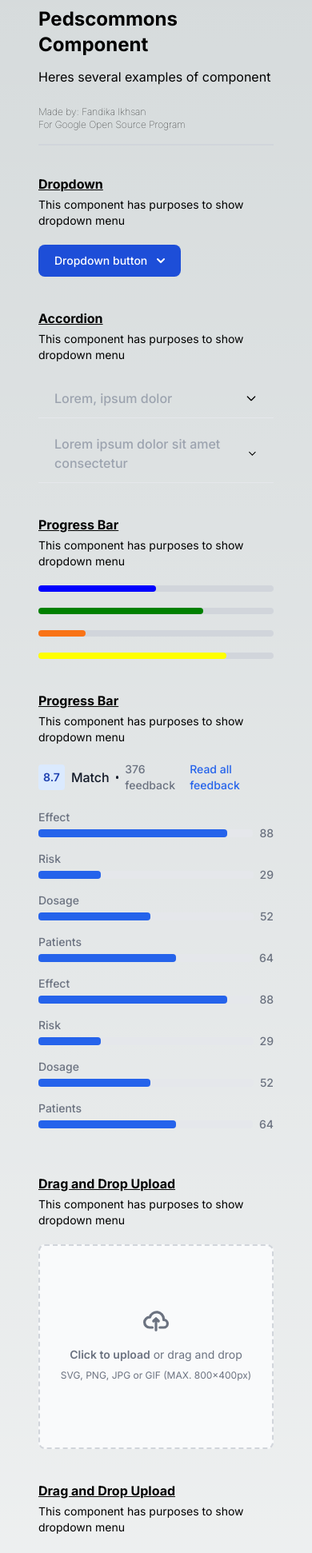
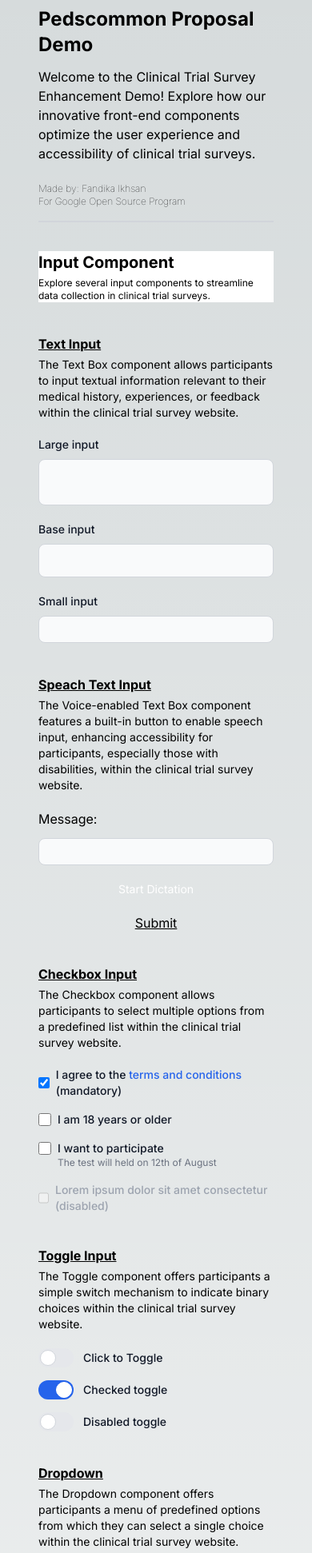
Before and after one commit to fandikaikhsan/pedscommons-proposal, a Next.js app: page / in a window 390 px wide. Shown: the part 40-1982 px from the top of the page at 80% size. Built offline with nearby package versions, Linux system fonts and the light colour scheme.

Commit message:
chore: change copy and dropdown example data

```diff
--- a/src/app/page.tsx
+++ b/src/app/page.tsx
@@ -14,10 +14,12 @@ export default function Home() {
     <main className="flex flex-col gap-4 lg:gap-10 min-h-screen items-center p-12 lg:p-24">
       <div>
         <h1 className="text-2xl lg:text-6xl font-bold">
-          Pedscommons Component
+          Pedscommon Proposal Demo
         </h1>
         <p className="text-base lg:text-xl mt-3">
-          Heres several examples of component
+          Welcome to the Clinical Trial Survey Enhancement Demo! Explore how our
+          innovative front-end components optimize the user experience and
+          accessibility of clinical trial surveys.
         </p>
         <p className="font-thin text-xs lg:text-base mt-6">
           Made by: Fandika Ikhsan
@@ -30,15 +32,105 @@ export default function Home() {
       <div className="w-full h-0.5 bg-gray-300 mb-5" />
       <div className="flex flex-col items-left gap-10 w-full lg:w-[40%]">
         <div className="flex flex-col gap-5">
+          <div className="flex flex-col gap-1 bg-white">
+            <h2 className="font-bold text-xl lg:text-4xl text-black">
+              Input Component
+            </h2>
+            <h4 className="text-xs lg:text-sm text-black">
+              Explore several input components to streamline data collection in
+              clinical trial surveys.
+            </h4>
+          </div>
+        </div>
+        <div className="flex flex-col gap-5">
+          <div className="flex flex-col gap-1">
+            <h3 className="font-bold text-base lg:text-xl underline">
+              Text Input
+            </h3>
+            <h4 className="text-sm lg:text-base">
+              The Text Box component allows participants to input textual
+              information relevant to their medical history, experiences, or
+              feedback within the clinical trial survey website.
+            </h4>
+          </div>
+          <Form />
+        </div>
+        <div className="flex flex-col gap-5">
+          <div className="flex flex-col gap-1">
+            <h3 className="font-bold text-base lg:text-xl underline">
+              Speach Text Input
+            </h3>
+            <h4 className="text-sm lg:text-base">
+              The Voice-enabled Text Box component features a built-in button to
+              enable speech input, enhancing accessibility for participants,
+              especially those with disabilities, within the clinical trial
+              survey website.
+            </h4>
+          </div>
+          <SpeechFormWrap />
+        </div>
+        <div className="flex flex-col gap-5">
+          <div className="flex flex-col gap-1">
+            <h3 className="font-bold text-base lg:text-xl underline">
+              Checkbox Input
+            </h3>
+            <h4 className="text-sm lg:text-base">
+              The Checkbox component allows participants to select multiple
+              options from a predefined list within the clinical trial survey
+              website.
+            </h4>
+          </div>
+          <Checkbox />
+        </div>
+        <div className="flex flex-col gap-5">
+          <div className="flex flex-col gap-1">
+            <h3 className="font-bold text-base lg:text-xl underline">
+              Toggle Input
+            </h3>
+            <h4 className="text-sm lg:text-base">
+              The Toggle component offers participants a simple switch mechanism
+              to indicate binary choices within the clinical trial survey
+              website.
+            </h4>
+          </div>
+          <Toogle />
+        </div>
+        <div className="flex flex-col gap-5">
           <div className="flex flex-col gap-1">
             <h3 className="font-bold text-base lg:text-xl underline">
               Dropdown
             </h3>
             <h4 className="text-sm lg:text-base">
-              This component has purposes to show dropdown menu
+              The Dropdown component offers participants a menu of predefined
+              options from which they can select a single choice within the
+              clinical trial survey website.
             </h4>
           </div>
           <Dropdown />
+        </div>
+
+        <div className="flex flex-col gap-5">
+          <div className="flex flex-col gap-1">
+            <h3 className="font-bold text-base lg:text-xl underline">
+              Drag and Drop Upload
+            </h3>
+            <h4 className="text-sm lg:text-base">
+              The Drag-and-Drop Upload component allows participants to easily
+              upload files by dragging them from their device and dropping them
+              onto the designated area within the clinical trial survey website.
+            </h4>
+          </div>
+          <DragUpload />
+        </div>
+        <div className="flex flex-col gap-5 mt-8">
+          <div className="flex flex-col gap-1 bg-white">
+            <h2 className="font-bold text-xl lg:text-4xl text-black">
+              Views Component
+            </h2>
+            <h4 className="text-xs lg:text-sm text-black">
+              Discover user-friendly views and navigation elements.
+            </h4>
+          </div>
         </div>
         <div className="flex flex-col gap-5">
           <div className="flex flex-col gap-1">
@@ -46,7 +138,9 @@ export default function Home() {
               Accordion
             </h3>
             <h4 className="text-sm lg:text-base">
-              This component has purposes to show dropdown menu
+              The Accordion component presents collapsible sections that allow
+              participants to view and interact with content in a compact and
+              organized manner within the clinical trial survey website.
             </h4>
           </div>
           <AccordionList />
@@ -57,7 +151,9 @@ export default function Home() {
               Progress Bar
             </h3>
             <h4 className="text-sm lg:text-base">
-              This component has purposes to show dropdown menu
+              The Progress Bar component visually tracks participants'
+              progression through the clinical trial survey, providing a clear
+              indicator of their completion status.
             </h4>
           </div>
           <ProgressBarList />
@@ -65,7 +161,7 @@ export default function Home() {
         <div className="flex flex-col gap-5">
           <div className="flex flex-col gap-1">
             <h3 className="font-bold text-base lg:text-xl underline">
-              Progress Bar
+              Detail Progress Bar
             </h3>
             <h4 className="text-sm lg:text-base">
               This component has purposes to show dropdown menu
@@ -76,65 +172,13 @@ export default function Home() {
         <div className="flex flex-col gap-5">
           <div className="flex flex-col gap-1">
             <h3 className="font-bold text-base lg:text-xl underline">
-              Drag and Drop Upload
+              Color Contrast
             </h3>
             <h4 className="text-sm lg:text-base">
-              This component has purposes to show dropdown menu
-            </h4>
-          </div>
-          <DragUpload />
-        </div>
-        <div className="flex flex-col gap-5">
-          <div className="flex flex-col gap-1">
-            <h3 className="font-bold text-base lg:text-xl underline">
-              Drag and Drop Upload
-            </h3>
-            <h4 className="text-sm lg:text-base">
-              This component has purposes to show dropdown menu
-            </h4>
-          </div>
-          <Checkbox />
-        </div>
-        <div className="flex flex-col gap-5">
-          <div className="flex flex-col gap-1">
-            <h3 className="font-bold text-base lg:text-xl underline">
-              Drag and Drop Upload
-            </h3>
-            <h4 className="text-sm lg:text-base">
-              This component has purposes to show dropdown menu
-            </h4>
-          </div>
-          <Toogle />
-        </div>
-        <div className="flex flex-col gap-5">
-          <div className="flex flex-col gap-1">
-            <h3 className="font-bold text-base lg:text-xl underline">
-              Drag and Drop Upload
-            </h3>
-            <h4 className="text-sm lg:text-base">
-              This component has purposes to show dropdown menu
-            </h4>
-          </div>
-          <Form />
-        </div>
-        <div className="flex flex-col gap-5">
-          <div className="flex flex-col gap-1">
-            <h3 className="font-bold text-base lg:text-xl underline">
-              Speach Form
-            </h3>
-            <h4 className="text-sm lg:text-base">
-              This component has purposes to show dropdown menu
-            </h4>
-          </div>
-          <SpeechFormWrap />
-        </div>
-        <div className="flex flex-col gap-5">
-          <div className="flex flex-col gap-1">
-            <h3 className="font-bold text-base lg:text-xl underline">
-              Speach Form
-            </h3>
-            <h4 className="text-sm lg:text-base">
-              This component has purposes to show dropdown menu
+              The Color Contrast Picker component integrates a color picker tool
+              within the clinical trial survey website, empowering participants
+              to customize visual elements while adhering to accessibility
+              standards, particularly for color contrast.
             </h4>
           </div>
           <ColorContrast />
--- a/src/components/common/Dropdown.common.tsx
+++ b/src/components/common/Dropdown.common.tsx
@@ -4,23 +4,23 @@ import { useState } from "react"
 const DropdownConstant = [
   {
     id: 1,
-    name: "Dashboard",
-    link: "/dashboard",
+    name: "Analytics",
+    link: "/analytics",
   },
   {
     id: 2,
+    name: "Reports",
+    link: "/reports",
+  },
+  {
+    id: 3,
     name: "Settings",
     link: "/settings",
   },
   {
-    id: 3,
-    name: "Earnings",
-    link: "/earnings",
-  },
-  {
     id: 4,
-    name: "Sign out",
-    link: "/sign-out",
+    name: "Help & Support",
+    link: "/help",
   },
 ]
 
--- a/src/components/common/Toogle.common.tsx
+++ b/src/components/common/Toogle.common.tsx
@@ -1,7 +1,7 @@
 export default function Toogle() {
   return (
-    <>
-      <label className="inline-flex items-center mb-5 cursor-pointer">
+    <div className="flex flex-col gap-4">
+      <label className="inline-flex items-center cursor-pointer">
         <input type="checkbox" value="" className="sr-only peer"></input>
         <div className="relative w-11 h-6 bg-gray-200 peer-focus:outline-none peer-focus:ring-4 peer-focus:ring-blue-300 dark:peer-focus:ring-blue-800 rounded-full peer dark:bg-gray-700 peer-checked:after:translate-x-full rtl:peer-checked:after:-translate-x-full peer-checked:after:border-white after:content-[''] after:absolute after:top-[2px] after:start-[2px] after:bg-white after:border-gray-300 after:border after:rounded-full after:w-5 after:h-5 after:transition-all dark:border-gray-600 peer-checked:bg-blue-600"></div>
         <span className="ms-3 text-sm font-medium text-gray-900 dark:text-gray-300">
@@ -9,7 +9,7 @@ export default function Toogle() {
         </span>
       </label>
 
-      <label className="inline-flex items-center mb-5 cursor-pointer">
+      <label className="inline-flex items-center cursor-pointer">
         <input
           type="checkbox"
           value=""
@@ -22,7 +22,7 @@ export default function Toogle() {
         </span>
       </label>
 
-      <label className="inline-flex items-center mb-5 cursor-pointer">
+      <label className="inline-flex items-center cursor-pointer">
         <input
           type="checkbox"
           value=""
@@ -34,6 +34,6 @@ export default function Toogle() {
           Disabled toggle
         </span>
       </label>
-    </>
+    </div>
   )
 }
```
